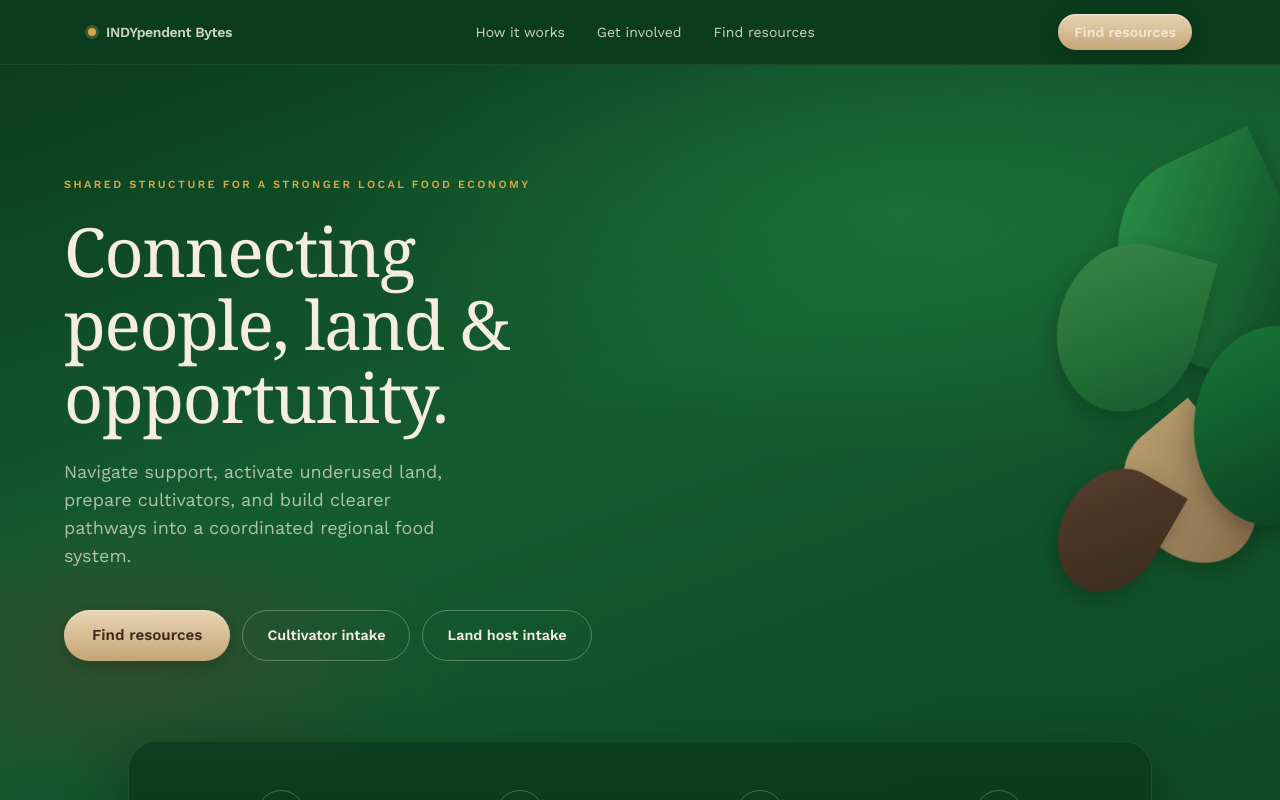
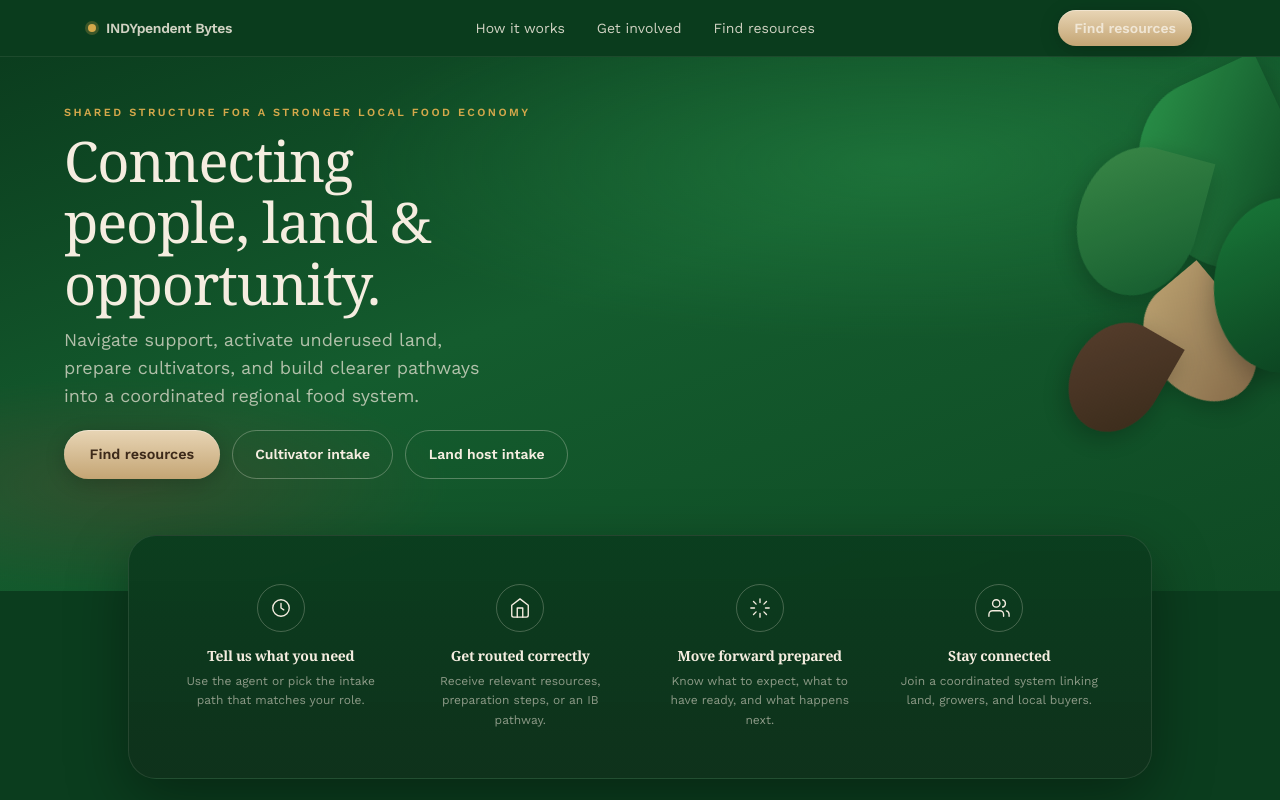
Before and after one commit to indypendentbytes-hub/resource_discovery_agent, a React (Vite) app: page / in a window 1280 px wide. Shown: the top 800 px of the page. Built offline with nearby package versions, Linux system fonts and the light colour scheme; a web font is replaced by a local one.

Commit message:
Tighten hero: pull eyebrow/title/CTAs up so action buttons sit above the fold

```diff
--- a/src/App.jsx
+++ b/src/App.jsx
@@ -159,7 +159,7 @@ export default function App() {
     <main className="min-h-screen">
       {/* Header */}
       <header className="site-header sticky top-0 z-50">
-        <div className="mx-auto flex h-16 max-w-6xl items-center justify-between px-6">
+        <div className="mx-auto flex h-14 max-w-6xl items-center justify-between px-6">
           <a href="#top" className="flex items-center gap-2.5 text-sm font-semibold tracking-tight text-[#F5EDE0]">
             <span className="brand-dot" aria-hidden="true" />
             INDYpendent Bytes
@@ -175,8 +175,8 @@ export default function App() {
         </div>
       </header>
 
-      {/* Hero */}
-      <section id="top" className="hero relative px-6 pt-20 pb-28 md:pt-28 md:pb-36">
+      {/* Hero — compact so CTAs clear the fold */}
+      <section id="top" className="hero relative px-6 pt-8 pb-24 md:pt-12 md:pb-28">
         <div className="leaf-cluster" aria-hidden="true">
           <div className="leaf leaf-1" />
           <div className="leaf leaf-2" />
@@ -190,14 +190,14 @@ export default function App() {
             <p className="text-[11px] font-semibold uppercase tracking-[0.22em] text-[#D4A84B]">
               Shared structure for a stronger local food economy
             </p>
-            <h1 className="hero-title mt-5 font-display">
+            <h1 className="hero-title mt-2 font-display">
               Connecting people, land &amp; opportunity.
             </h1>
-            <p className="hero-sub mt-6 text-base leading-relaxed md:text-lg">
+            <p className="hero-sub mt-3 text-base leading-relaxed md:text-lg">
               Navigate support, activate underused land, prepare cultivators,
               and build clearer pathways into a coordinated regional food system.
             </p>
-            <div className="mt-10 flex flex-wrap gap-3">
+            <div className="mt-5 flex flex-wrap gap-3">
               <a href="#resource-agent" className="cta-sand">
                 Find resources
               </a>
@@ -223,7 +223,7 @@ export default function App() {
       </section>
 
       {/* Feature strip — overlaps hero like the reference */}
-      <section id="how-it-works" className="relative z-20 -mt-16 px-6">
+      <section id="how-it-works" className="relative z-20 -mt-14 px-6">
         <div className="feature-strip mx-auto max-w-5xl px-6 py-10 md:px-12 md:py-12">
           <div className="grid gap-8 sm:grid-cols-2 lg:grid-cols-4">
             {[
@@ -327,7 +327,6 @@ export default function App() {
             </a>
           </div>
 
-          {/* Secondary row like reference photo + icon cards */}
           <div className="mt-5 grid gap-5 sm:grid-cols-3">
             <div
               className="nature-card !min-h-[180px] overflow-hidden !p-0"
--- a/src/index.css
+++ b/src/index.css
@@ -89,27 +89,27 @@ h1, h2, h3,
 }
 
 .hero-title {
-  font-size: clamp(2.6rem, 6vw, 4.25rem);
-  line-height: 1.08;
+  font-size: clamp(2.15rem, 5vw, 3.5rem);
+  line-height: 1.1;
   color: var(--cream);
-  max-width: 12ch;
+  max-width: 13ch;
 }
 
 .hero-sub {
   color: rgba(245, 237, 224, 0.7);
-  max-width: 36ch;
+  max-width: 38ch;
 }
 
 .cta-sand {
   display: inline-flex;
   align-items: center;
   gap: 0.5rem;
-  padding: 0.9rem 1.75rem;
+  padding: 0.85rem 1.6rem;
   border-radius: 999px;
   background: linear-gradient(180deg, #E8D5B5 0%, #C4A574 100%);
   color: #3D2A1A;
   font-weight: 600;
-  font-size: 0.95rem;
+  font-size: 0.9rem;
   text-decoration: none;
   box-shadow: 0 4px 20px rgba(0, 0, 0, 0.2), inset 0 1px 0 rgba(255, 255, 255, 0.35);
   transition: transform 160ms ease, box-shadow 160ms ease;
@@ -124,12 +124,12 @@ h1, h2, h3,
   display: inline-flex;
   align-items: center;
   gap: 0.4rem;
-  padding: 0.85rem 1.5rem;
+  padding: 0.8rem 1.4rem;
   border-radius: 999px;
   border: 1.5px solid rgba(245, 237, 224, 0.3);
   color: var(--cream);
   font-weight: 600;
-  font-size: 0.9rem;
+  font-size: 0.875rem;
   text-decoration: none;
   transition: border-color 150ms ease, background 150ms ease;
 }
@@ -139,13 +139,13 @@ h1, h2, h3,
   background: rgba(245, 237, 224, 0.08);
 }
 
-/* Leaf decorations (CSS shapes) */
+/* Leaf decorations */
 .leaf-cluster {
   position: absolute;
   right: -5%;
-  top: 5%;
+  top: 0;
   width: min(52%, 520px);
-  height: 90%;
+  height: 100%;
   pointer-events: none;
   opacity: 0.95;
 }
@@ -158,37 +158,37 @@ h1, h2, h3,
 }
 
 .leaf-1 {
-  width: 180px; height: 220px;
+  width: 160px; height: 195px;
   background: linear-gradient(135deg, #2D9B4E, #0B3D1E);
-  right: 8%; top: 8%;
+  right: 8%; top: 4%;
   transform: rotate(-25deg);
   animation: leafFloat 7s ease-in-out infinite;
 }
 .leaf-2 {
-  width: 140px; height: 170px;
+  width: 120px; height: 150px;
   background: linear-gradient(145deg, #3D8B4A, #145C2E);
-  right: 28%; top: 22%;
+  right: 28%; top: 18%;
   transform: rotate(15deg);
   animation: leafFloat 8s ease-in-out 0.5s infinite reverse;
 }
 .leaf-3 {
-  width: 120px; height: 150px;
+  width: 100px; height: 130px;
   background: linear-gradient(160deg, #C4A574, #8B6B4A);
-  right: 18%; top: 48%;
+  right: 18%; top: 42%;
   transform: rotate(-40deg);
   animation: leafFloat 6.5s ease-in-out 1s infinite;
 }
 .leaf-4 {
-  width: 100px; height: 130px;
+  width: 90px; height: 115px;
   background: linear-gradient(130deg, #5C3D2E, #3D2A1A);
-  right: 35%; top: 55%;
+  right: 35%; top: 50%;
   transform: rotate(30deg);
   animation: leafFloat 7.5s ease-in-out 0.3s infinite reverse;
 }
 .leaf-5 {
-  width: 160px; height: 200px;
+  width: 140px; height: 175px;
   background: linear-gradient(150deg, #1A7A3A, #0B3D1E);
-  right: -2%; top: 35%;
+  right: -2%; top: 28%;
   transform: rotate(5deg);
   animation: leafFloat 9s ease-in-out 0.8s infinite;
 }
@@ -204,7 +204,7 @@ h1, h2, h3,
 .leaf-4 { --rot: 30deg; }
 .leaf-5 { --rot: 5deg; }
 
-/* ---- Feature strip (floating dark green card) ---- */
+/* ---- Feature strip ---- */
 .feature-strip {
   background: linear-gradient(180deg, rgba(11, 61, 30, 0.95), rgba(15, 50, 28, 0.98));
   border: 1px solid rgba(245, 237, 224, 0.1);
@@ -336,7 +336,6 @@ h1, h2, h3,
   cursor: not-allowed;
 }
 
-/* Chat bubbles */
 .bubble-user {
   background: linear-gradient(180deg, #E8D5B5, #C4A574);
   color: #3D2A1A;
@@ -350,7 +349,6 @@ h1, h2, h3,
   border-radius: 1.25rem 1.25rem 1.25rem 0.35rem;
 }
 
-/* Resource result cards */
 .resource-item {
   border-radius: 1rem;
   background: rgba(245, 237, 224, 0.08);
@@ -363,7 +361,6 @@ h1, h2, h3,
   border-color: rgba(212, 168, 75, 0.4);
 }
 
-/* Footer */
 .site-footer {
   background: #061F10;
   border-top: 1px solid rgba(245, 237, 224, 0.06);
@@ -378,7 +375,6 @@ h1, h2, h3,
   color: var(--cream);
 }
 
-/* Focus */
 button:focus-visible,
 a:focus-visible,
 input:focus-visible {
```
